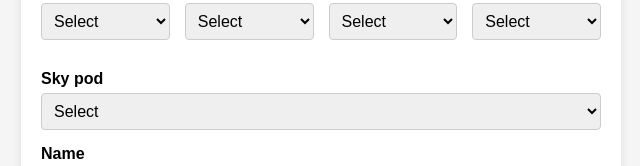
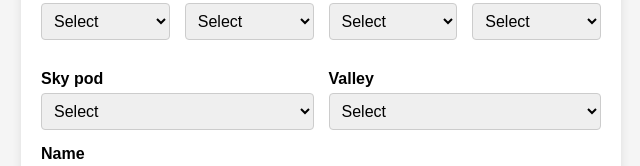
Before and after one commit to MohsinHridoy/camping-cox-web, a React (Create React App) app: page / in a window 1280 px wide. Shown: the part 324-490 px from the top of the page, without its empty margins (319-959 px from the left). Built offline with nearby package versions, Linux system fonts and the light colour scheme.

Commit message:
Update App.js

```diff
--- a/src/App.js
+++ b/src/App.js
@@ -21,6 +21,8 @@ function App() {
     regular: '',
     glamp: '',
     sky: '',
+        valley: '',
+
     is_day: false,
     is_customized: 'no', // Set default to 'no' to ensure a value is always present
     nid_no: '',
@@ -72,6 +74,8 @@ function App() {
       regular: formData.regular ? parseInt(formData.regular, 10) : 0,
       glamp: formData.glamp ? parseInt(formData.glamp, 10) : 0,
       sky: formData.sky ? parseInt(formData.sky, 10) : 0,
+            valley: formData.sky ? parseInt(formData.valley, 10) : 0,
+
       breakfast: formData.breakfast ? parseInt(formData.breakfast, 10) : 0,
       lunch: formData.lunch ? parseInt(formData.lunch, 10) : 0,
 
@@ -116,6 +120,8 @@ function App() {
           regular: '',
           glamp: '',
           sky: '',
+                    valley: '',
+
           breakfast: '',
           lunch: '',
           evening_snacks: '',
@@ -203,6 +209,10 @@ function App() {
             <div className="form-group">
               <label>Sky pod</label>
               {renderNumberSelect('sky', 1)}
+            </div>
+               <div className="form-group">
+              <label>Valley</label>
+              {renderNumberSelect('valley', 1)}
             </div>
           </div>
 
```
